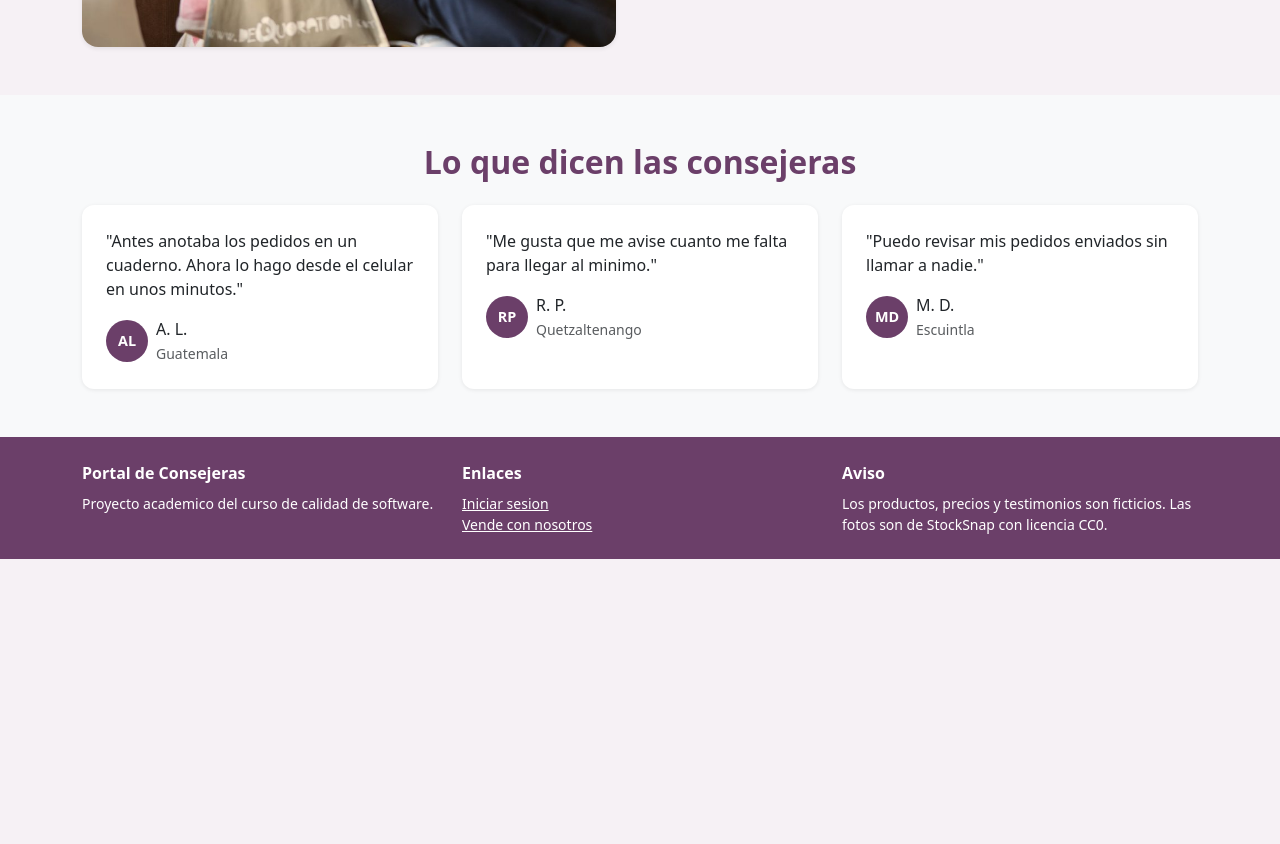
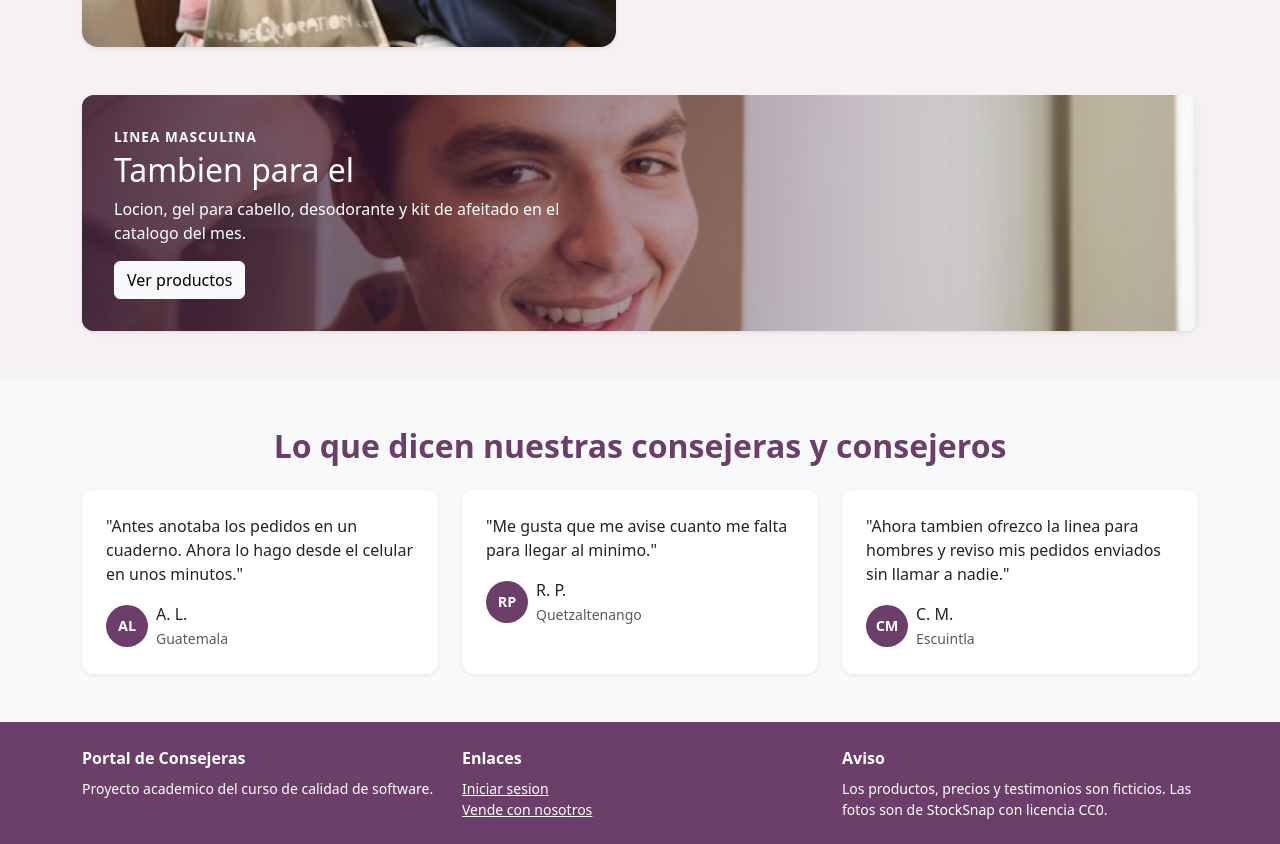
Before and after one commit to Barreaga/portal-consejeras, a website: page index.html in a window 1280 px wide. Shown: the part 1541-2385 px from the top of the page. Before the commit the page ends 2100 px from the top, so only its background shows below. Drawn offline with nearby package versions, Linux system fonts and the light colour scheme.

Commit message:
feat: agregar linea masculina en inicio y dashboard

```diff
--- a/index.html
+++ b/index.html
@@ -159,10 +159,23 @@
     </div>
   </section>
 
+  <!-- Linea masculina -->
+  <section class="container pb-5">
+    <div class="banner-foto shadow-sm">
+      <img src="img/fotos/inicio-para-el.jpg" width="960" height="640" loading="lazy" alt="Hombre sonriente arreglandose el cabello">
+      <div class="contenido">
+        <p class="etiqueta-seccion text-white mb-1">Linea masculina</p>
+        <h2 class="mb-2">Tambien para el</h2>
+        <p class="mb-3">Locion, gel para cabello, desodorante y kit de afeitado en el catalogo del mes.</p>
+        <a href="login.html" class="btn btn-light">Ver productos</a>
+      </div>
+    </div>
+  </section>
+
   <!-- Testimonios (ficticios, ver pie de pagina) -->
   <section class="franja-testimonios py-5">
     <div class="container">
-      <h2 class="titulo-seccion text-center mb-4">Lo que dicen las consejeras</h2>
+      <h2 class="titulo-seccion text-center mb-4">Lo que dicen nuestras consejeras y consejeros</h2>
       <div class="row g-4">
         <div class="col-md-4">
           <figure class="testimonio h-100 mb-0">
@@ -184,10 +197,10 @@
         </div>
         <div class="col-md-4">
           <figure class="testimonio h-100 mb-0">
-            <blockquote class="mb-3">"Puedo revisar mis pedidos enviados sin llamar a nadie."</blockquote>
+            <blockquote class="mb-3">"Ahora tambien ofrezco la linea para hombres y reviso mis pedidos enviados sin llamar a nadie."</blockquote>
             <figcaption class="d-flex align-items-center gap-2">
-              <span class="avatar">MD</span>
-              <span>M. D.<br><small class="text-body-secondary">Escuintla</small></span>
+              <span class="avatar">CM</span>
+              <span>C. M.<br><small class="text-body-secondary">Escuintla</small></span>
             </figcaption>
           </figure>
         </div>
```
Also changed, not shown: dashboard.html (+17 -2 lines).
